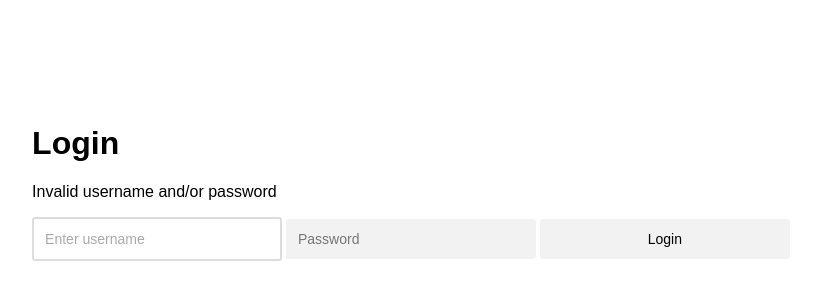
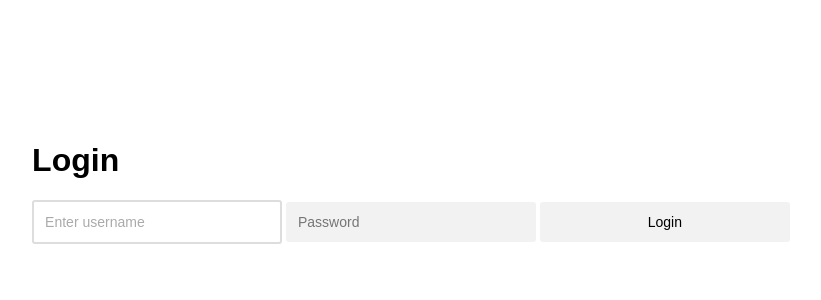
Before and after one commit to zerolam0/zero, a plain HTML site: page index.html in a window 1280 px wide. Shown: the part 226-526 px from the top of the page, without its empty margins (237-1058 px from the left). Drawn offline with Linux system fonts and the light colour scheme.

Commit message:
Update index.html

```diff
--- a/index.html
+++ b/index.html
@@ -14,7 +14,7 @@
     <h1 id="login-header">Login</h1>
 
     <div id="login-error-msg-holder">
-      <p id="login-error-msg">Invalid username <span id="error-msg-second-line">and/or password</span></p>
+      <p id="login-error-msg"> <span id="error-msg-second-line"></span></p>
     </div>
 
     <form id="login-form">
```
